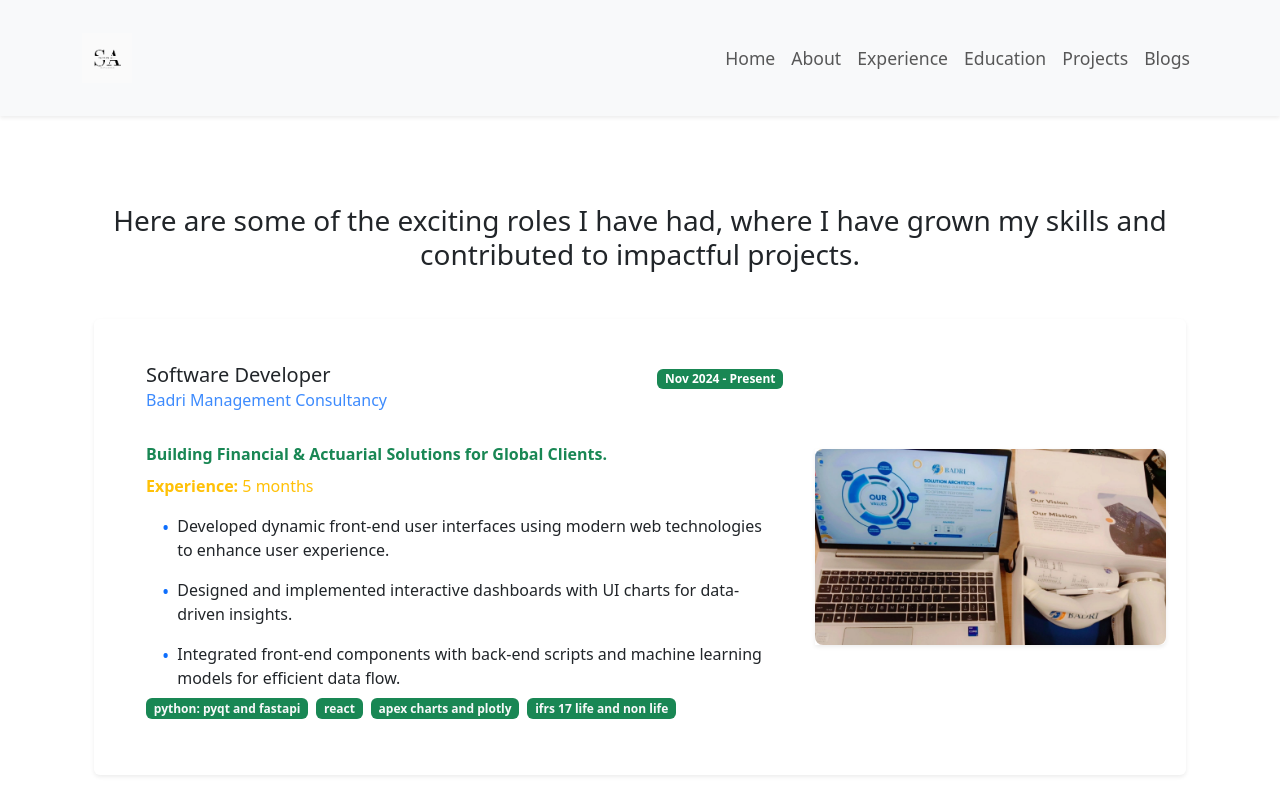
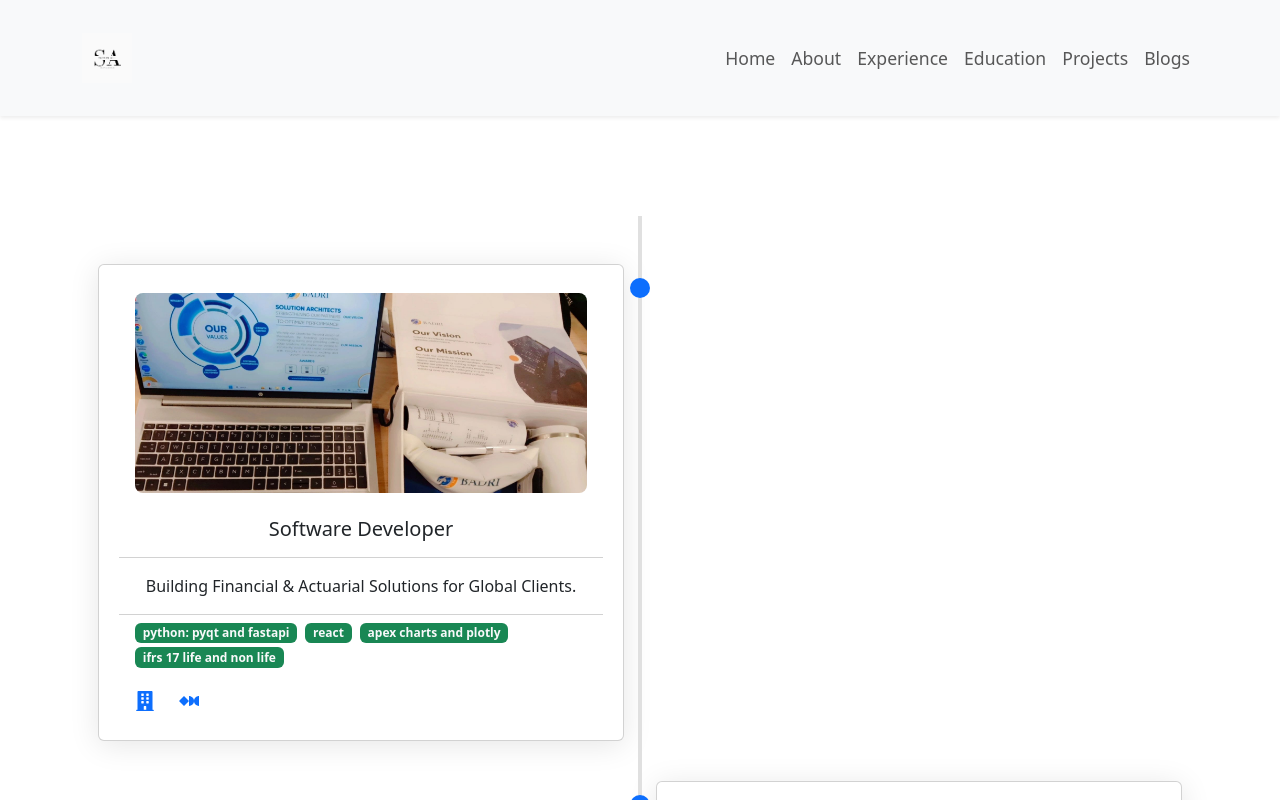
Before and after one commit to SajjadAli54/sajjadali, a Next.js app: page /experience in a window 1280 px wide. Built offline with nearby package versions, Linux system fonts and the light colour scheme.

Commit message:
Changed design for jobs section

```diff
--- /dev/null
+++ b/app/(routes)/experience/Experience.module.css
@@ -0,0 +1,74 @@
+.timelineContainer {
+    position: relative;
+    padding: 2rem 0;
+  }
+
+  .timeline {
+    position: relative;
+    margin: 0 auto;
+    padding: 2rem 0;
+    /* max-width: 1000px; */
+  }
+
+  .timeline::before {
+    content: "";
+    position: absolute;
+    top: 0;
+    left: 50%;
+    width: 4px;
+    height: 100%;
+    background: #e0e0e0;
+    transform: translateX(-50%);
+    z-index: 1;
+  }
+
+  .timelineItem {
+    position: relative;
+    width: 50%;
+    padding: 1rem;
+  }
+
+  .timelineItem::after {
+    content: "";
+    position: absolute;
+    top: 30px;
+    width: 20px;
+    height: 20px;
+    background: #0d6efd;
+    border-radius: 50%;
+    z-index: 2;
+  }
+
+  .left {
+    left: 0;
+    text-align: right;
+  }
+
+  .left::after {
+    right: -10px;
+  }
+
+  .right {
+    left: 50%;
+    text-align: left;
+  }
+
+  .right::after {
+    left: -10px;
+  }
+
+  @media (max-width: 768px) {
+    .timeline::before {
+      left: 8px;
+    }
+
+    .timelineItem {
+      width: 100%;
+      padding-left: 2.5rem;
+      text-align: left !important;
+    }
+
+    .timelineItem::after {
+      left: 0;
+    }
+  }
--- a/app/(routes)/experience/page.tsx
+++ b/app/(routes)/experience/page.tsx
@@ -1,18 +1,33 @@
+"use client";
 import ExperienceCard from "@components/ExperienceCard";
-
 import { jobs } from "@data/jobs";
+import styles from "./Experience.module.css"; // You'll create this CSS module
+import MyCard from "@/app/components/Card";
+import { FaBuilding } from "react-icons/fa";
+import { Fa42Group } from "react-icons/fa6";
 
 function Experience() {
   return (
-    <div className="container ">
-      <h3 className="text-center mb-5">
-        Here are some of the exciting roles I have had, where I have grown my
-        skills and contributed to impactful projects.
-      </h3>
-      <div className="d-flex flex-column align-items-stretch gap-4">
+    <div className={`container ${styles.timelineContainer}`}>
+      <div className={styles.timeline}>
         {jobs.map((job, index) => (
-          <ExperienceCard
+          <div
             key={index}
+            className={`${styles.timelineItem} ${
+              index % 2 === 0 ? styles.left : styles.right
+            }`}
+          >
+            <MyCard
+              image={job.image}
+              title={job.title}
+              description={job.subtitle}
+              tags={job.tags}
+              links={[
+                { url: job.companyUrl, label: FaBuilding },
+                { url: `/experience/${index}`, label: Fa42Group },
+              ]}
+            />
+            {/* <ExperienceCard
               type="job"
               title={job.title}
               image={job.image}
@@ -23,7 +38,8 @@ function Experience() {
               subtitle={job.subtitle}
               achievementsOrDuties={job.duties}
               tags={job.tags}
-          />
+            /> */}
+          </div>
         ))}
       </div>
     </div>
```
Lines whose indentation alone changed are shown as unchanged.
